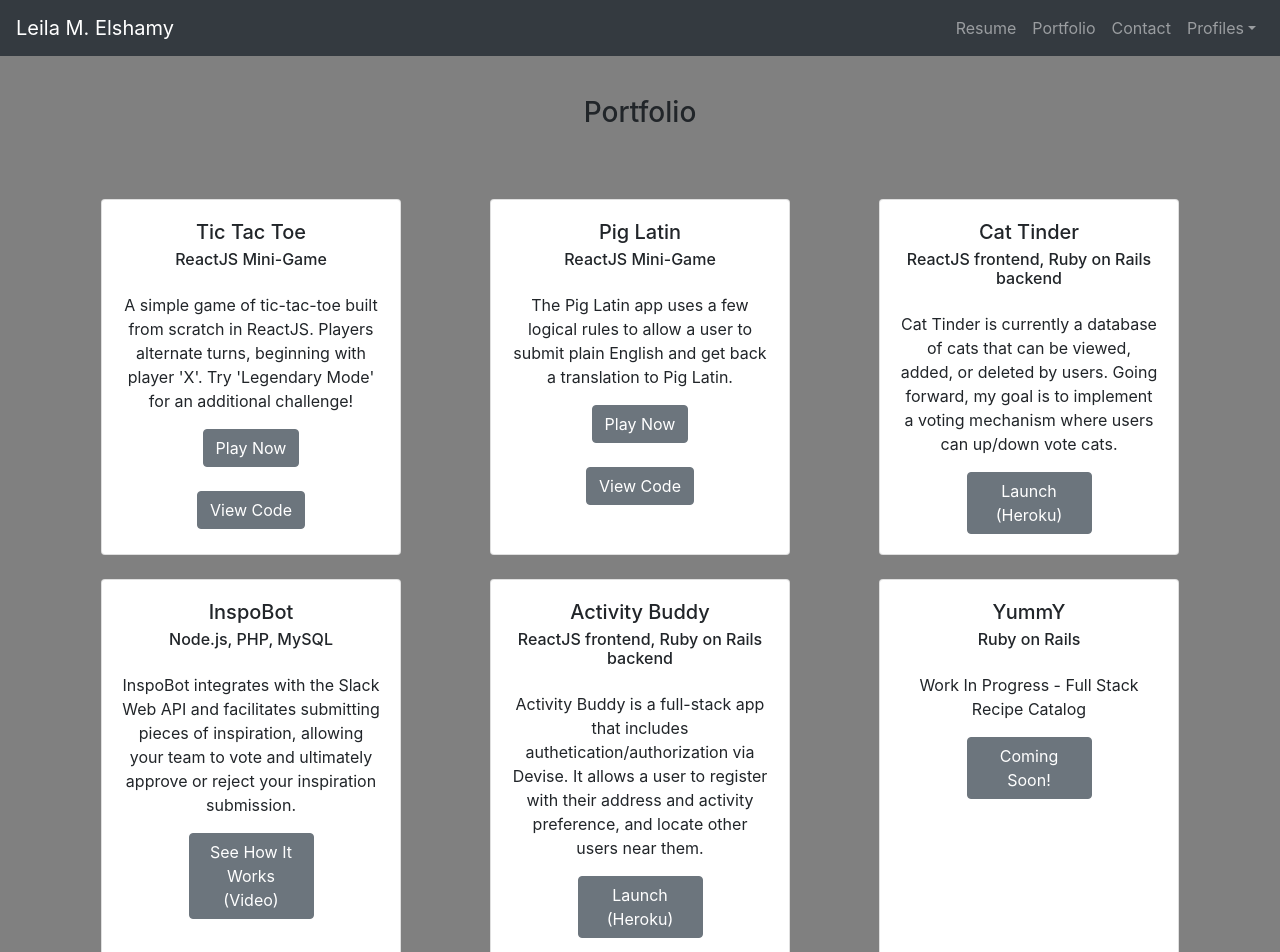
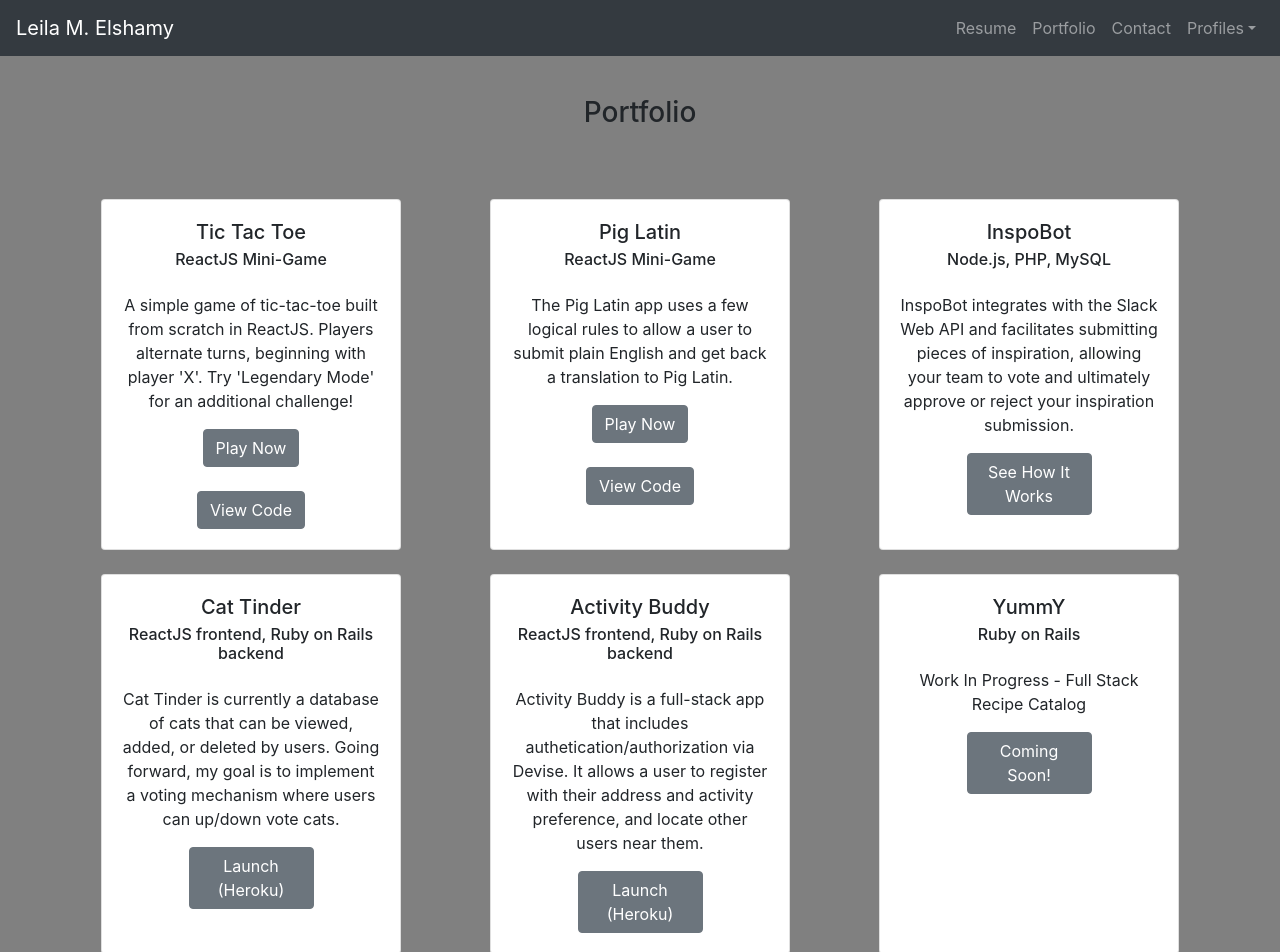
Before and after one commit to elemee3/portfolio-site, a React (Create React App) app: page /portfolio in a window 1280 px wide. Shown: the top 952 px of the page. Built offline with nearby package versions, Linux system fonts and the light colour scheme; no server answers.

Commit message:
added video modal for inspobot to portfolio page

```diff
--- a/src/pages/Portfolio.js
+++ b/src/pages/Portfolio.js
@@ -10,7 +10,8 @@ class Portfolio extends Component {
     super(props)
     this.state = {
       tttModalIsOpen: false,
-      plModalIsOpen: false
+      plModalIsOpen: false,
+      inspoModalIsOpen: false
     }
   }
 
@@ -28,6 +29,14 @@ class Portfolio extends Component {
 
   onClosePLModal = () => {
     this.setState({ plModalIsOpen: false });
+  }
+
+  onOpenInspoModal = () => {
+    this.setState({ inspoModalIsOpen: true });
+  }
+
+  onCloseInspoModal = () => {
+    this.setState({ inspoModalIsOpen: false });
   }
 
   render() {
@@ -69,19 +78,28 @@ class Portfolio extends Component {
             </Card>
 
             <Card body className="single-card">
+              <CardTitle>InspoBot</CardTitle>
+              <CardSubtitle>Node.js, PHP, MySQL</CardSubtitle>
+              <br/>
+              <CardText>InspoBot integrates with the Slack Web API and facilitates submitting pieces of inspiration, allowing your team to vote and ultimately approve or reject your inspiration submission.</CardText>
+              <Button className="portfolio-button" onClick={this.onOpenInspoModal}>See How It Works</Button>
+              <ReactModal
+                open={this.state.inspoModalIsOpen}
+                onClose={this.onCloseInspoModal}
+              >
+                <video width="90%" controls>
+                  <source src="https://s3-us-west-1.amazonaws.com/elemee/inspobot.mp4" type="video/mp4" />
+                Your browser does not support videos
+                </video>
+              </ReactModal>
+            </Card>
+
+            <Card body className="single-card">
               <CardTitle>Cat Tinder</CardTitle>
               <CardSubtitle>ReactJS frontend, Ruby on Rails backend</CardSubtitle>
               <br/>
               <CardText>Cat Tinder is currently a database of cats that can be viewed, added, or deleted by users. Going forward, my goal is to implement a voting mechanism where users can up/down vote cats.</CardText>
               <Button className="portfolio-button" href="https://protected-citadel-24964.herokuapp.com/" target="_blank">Launch (Heroku)</Button>
-            </Card>
-
-            <Card body className="single-card">
-              <CardTitle>InspoBot</CardTitle>
-              <CardSubtitle>Node.js, PHP, MySQL</CardSubtitle>
-              <br/>
-              <CardText>InspoBot integrates with the Slack Web API and facilitates submitting pieces of inspiration, allowing your team to vote and ultimately approve or reject your inspiration submission.</CardText>
-              <Button className="portfolio-button" href="#">See How It Works (Video)</Button>
             </Card>
 
             <Card body className="single-card">
```
